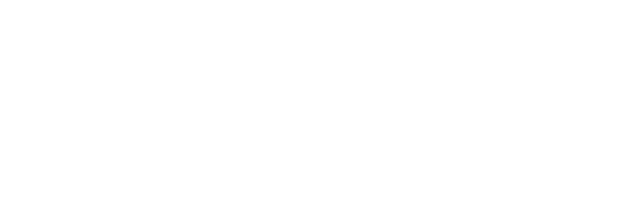
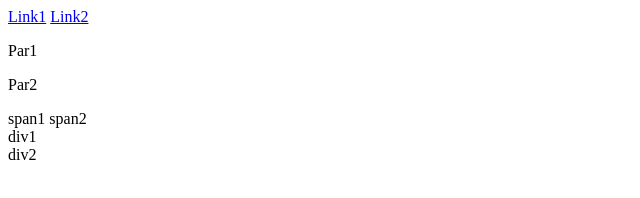
Before and after one commit to Commandorabu/html1-codesandbox, a website: page html1/basics/divs_spans.html in a window 1280 px wide. Shown: the whole page, without its empty margins (0-640 px from the left). Drawn offline with Linux system fonts and the light colour scheme.

Commit message:
Update README.md and divs_spans.html

```diff
--- a/html1/basics/divs_spans.html
+++ b/html1/basics/divs_spans.html
@@ -2,7 +2,23 @@
 <html>
 <body>
 
+    <!--there are block and inline elements
+    block elements take whole page width
+    inline elements take as much space as needed-->
+    <a href="#">Link1</a>
+    <a href="#">Link2</a>
+    <!--two links are inline-->
+    <p>Par1</p>
+    <p>Par2</p>
+    <!--two paragraphs are block elements-->
+    <!--span are containers for inline
+    divs are block containers-->
 
+    <span>span1</span>
+    <span>span2</span>
+
+    <div>div1</div>
+    <div>div2</div>
 
 </body>
 </html>
```
Also changed, not shown: html1/basics/input_forms.html (added, +17 -0 lines), README.md.
